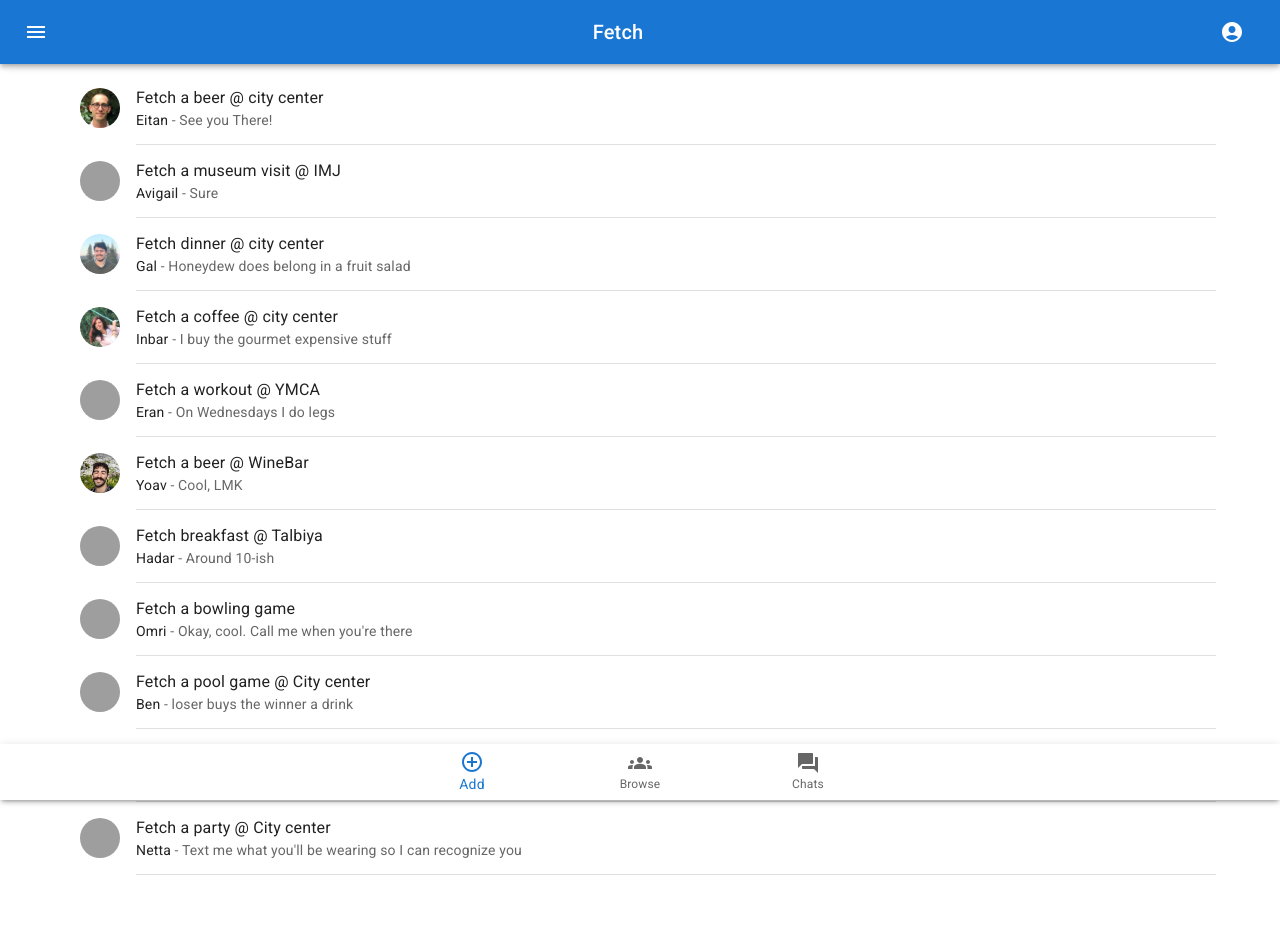
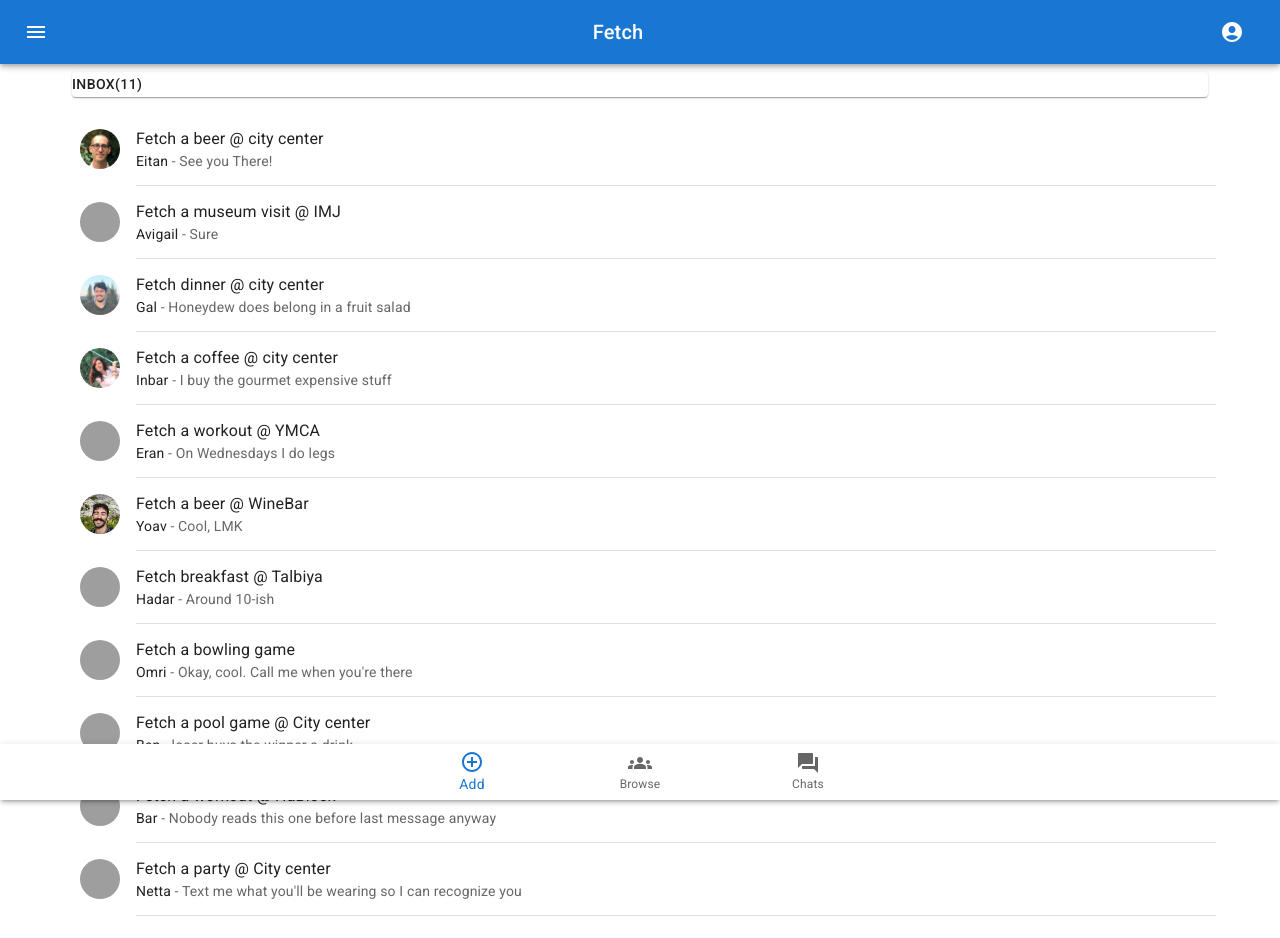
Before and after one commit to Galle-Huji/47716, a React (Create React App) app in the folder fetch/: page /Chats in a window 1280 px wide. Shown: the top 938 px of the page. Built offline with nearby package versions, Linux system fonts and the light colour scheme; grey boxes are pictures that could not be loaded.

Commit message:
pre pull

```diff
--- a/fetch/package.json
+++ b/fetch/package.json
@@ -3,13 +3,16 @@
   "version": "0.1.0",
   "private": true,
   "dependencies": {
+    "@date-io/date-fns": "^2.13.2",
     "@emotion/react": "^11.9.0",
     "@emotion/styled": "^11.8.1",
     "@mui/icons-material": "^5.6.2",
+    "@mui/lab": "^5.0.0-alpha.80",
     "@mui/material": "^5.6.4",
     "@testing-library/jest-dom": "^5.16.4",
     "@testing-library/react": "^13.1.1",
     "@testing-library/user-event": "^13.5.0",
+    "date-fns": "^2.28.0",
     "react": "^18.1.0",
     "react-dom": "^18.1.0",
     "react-router-dom": "^6.3.0",
--- /dev/null
+++ b/fetch/src/Components/AddForm.jsx
@@ -0,0 +1,13 @@
+import { Box } from "@mui/material";
+import React from "react";
+import DatePicker from "./DatePicker";
+
+function AddForm() {
+  return (
+    <Box sx={{ m: 5 }}>
+      <DatePicker />
+    </Box>
+  );
+}
+
+export default AddForm;
--- /dev/null
+++ b/fetch/src/Components/DatePicker.jsx
@@ -0,0 +1,50 @@
+import * as React from "react";
+import Stack from "@mui/material/Stack";
+import TextField from "@mui/material/TextField";
+import { AdapterDateFns } from "@mui/x-date-pickers/AdapterDateFns";
+import { LocalizationProvider } from "@mui/x-date-pickers/LocalizationProvider";
+import { TimePicker } from "@mui/x-date-pickers/TimePicker";
+import { DateTimePicker } from "@mui/x-date-pickers/DateTimePicker";
+import { DesktopDatePicker } from "@mui/x-date-pickers/DesktopDatePicker";
+import { MobileDatePicker } from "@mui/x-date-pickers/MobileDatePicker";
+
+export default function DatePicker() {
+  const [value, setValue] = React.useState(new Date("2014-08-18T21:11:54"));
+
+  const handleChange = (newValue) => {
+    setValue(newValue);
+  };
+
+  return (
+    <LocalizationProvider dateAdapter={AdapterDateFns}>
+      <Stack spacing={3}>
+        <DesktopDatePicker
+          label="Date desktop"
+          inputFormat="MM/dd/yyyy"
+          value={value}
+          onChange={handleChange}
+          renderInput={(params) => <TextField {...params} />}
+        />
+        <MobileDatePicker
+          label="Date mobile"
+          inputFormat="MM/dd/yyyy"
+          value={value}
+          onChange={handleChange}
+          renderInput={(params) => <TextField {...params} />}
+        />
+        <TimePicker
+          label="Time"
+          value={value}
+          onChange={handleChange}
+          renderInput={(params) => <TextField {...params} />}
+        />
+        <DateTimePicker
+          label="Date&Time picker"
+          value={value}
+          onChange={handleChange}
+          renderInput={(params) => <TextField {...params} />}
+        />
+      </Stack>
+    </LocalizationProvider>
+  );
+}
--- a/fetch/src/Pages/Add.jsx
+++ b/fetch/src/Pages/Add.jsx
@@ -1,7 +1,9 @@
+import { Card } from "@mui/material";
 import React from "react";
+import AddForm from "../Components/AddForm";
 
 function Add() {
-  return <div>Add new 'fetch' event page</div>;
+  return <AddForm />;
 }
 
 export default Add;
--- a/fetch/src/Pages/Chats.jsx
+++ b/fetch/src/Pages/Chats.jsx
@@ -8,6 +8,7 @@ import Avatar from "@mui/material/Avatar";
 import Typography from "@mui/material/Typography";
 import SingleChat from "../Components/SingleChat";
 import React, { useEffect, useState } from "react";
+import { Box, Paper } from "@mui/material";
 // import FakeJsonData from "../ChatsData.json";
 
 export default function AlignItemsList() {
@@ -26,6 +27,30 @@ export default function AlignItemsList() {
   console.log(ChatsData);
 
   return (
+    <div>
+      <Box
+        sx={{
+          // TODO make static over list
+          display: "flex",
+          flexWrap: "wrap",
+          "& > :not(style)": {
+            m: 1,
+          },
+        }}
+      >
+        <Paper
+          sx={{
+            width: "100%",
+            bgcolor: "background.paper",
+            align: "center",
+          }}
+        >
+          <Typography variant="button" sx={{ textAlign: "center" }}>
+            Inbox({ChatsData.length})
+          </Typography>
+        </Paper>
+      </Box>
+
       <List
         sx={{
           width: "100%",
@@ -45,6 +70,7 @@ export default function AlignItemsList() {
           </div>
         ))}
       </List>
+    </div>
   );
 }
 
```
Also changed, not shown: 1 other file (tests, documents, lock files or other folders). Lines whose indentation alone changed are shown as unchanged.
